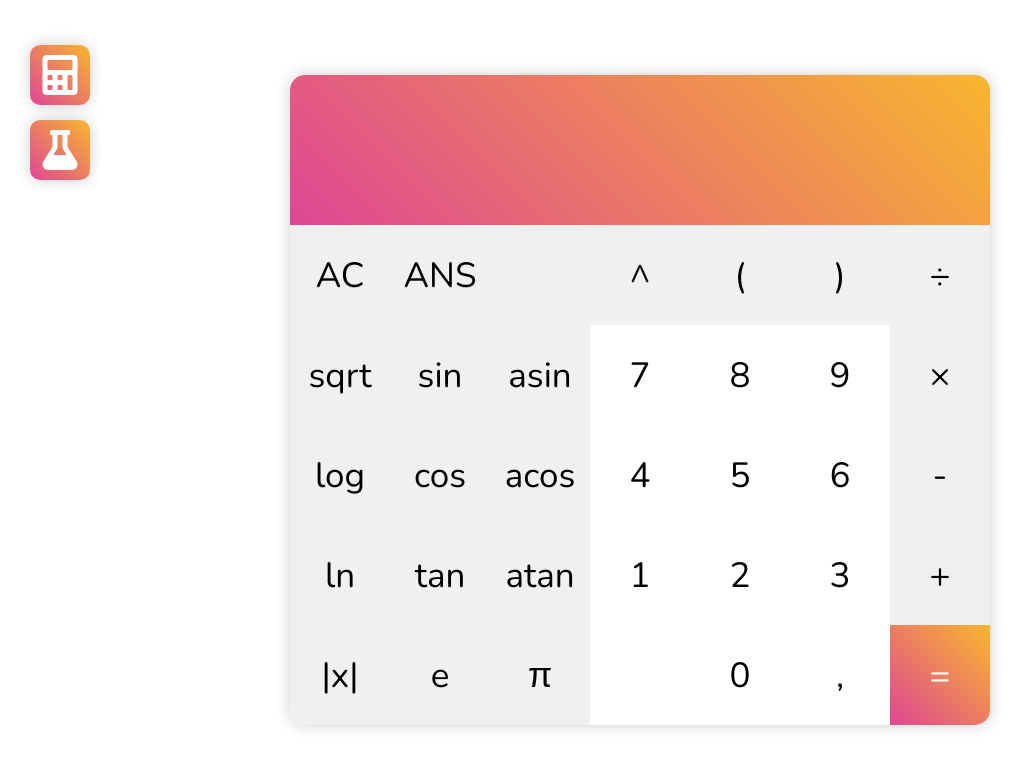
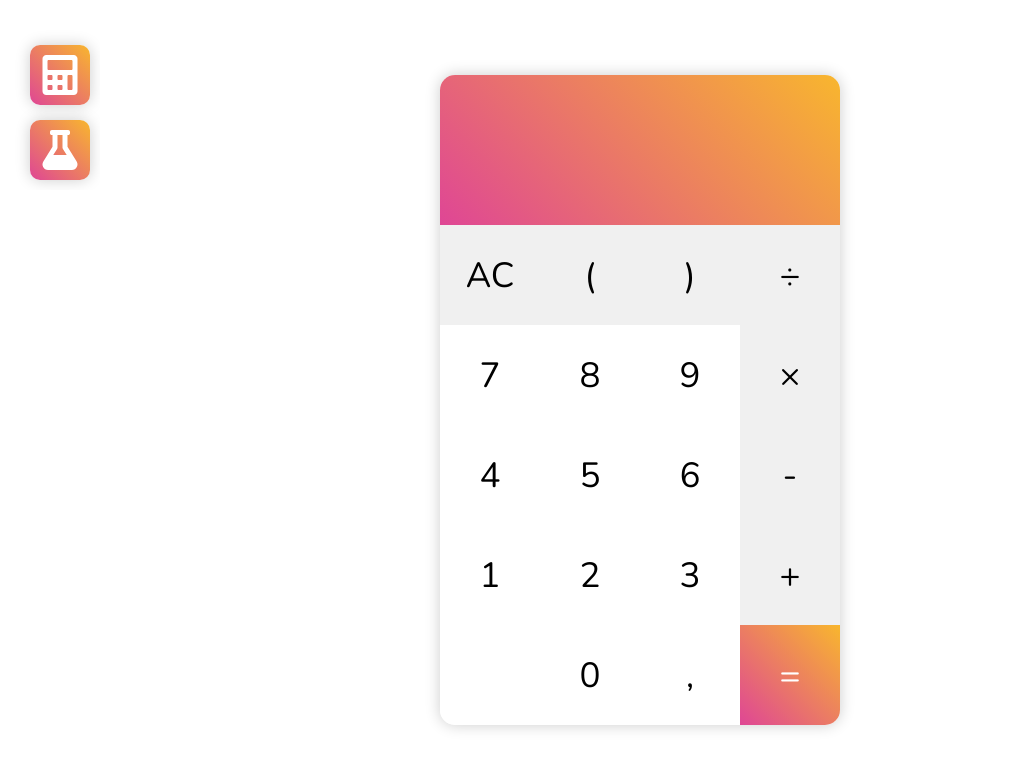
Before and after one commit to TwentyFiveSoftware/calculator, a plain HTML site: page index.html in a window 1280 px wide. Shown: the whole page, without its empty margins (0-1033 px from the left). Drawn offline with nearby package versions, Linux system fonts and the light colour scheme.

Commit message:
Added switching mechanic between standard and advanced calculator.

```diff
--- a/index.html
+++ b/index.html
@@ -8,36 +8,37 @@
     <script src="https://cdn.jsdelivr.net/npm/vue/dist/vue.js"></script>
 </head>
 <body>
-<!--<div class="calculator">-->
-<!--    <div class="calculator__top">-->
-<!--        <div class="calculator__input">{{formattedInput}}</div>-->
-<!--        <div class="calculator__output">{{output}}</div>-->
-<!--    </div>-->
+<div id="app">
+    <div class="calculator" v-if="!advanced">
+        <div class="calculator__top">
+            <div class="calculator__input">{{formattedInput}}</div>
+            <div class="calculator__output">{{output}}</div>
+        </div>
 
-<!--    <div class="calculator__bottom">-->
-<!--        <div class="calculator__button calculator__button&#45;&#45;dark" @click="() => clickButton('AC')">AC</div>-->
-<!--        <div class="calculator__button calculator__button&#45;&#45;dark" @click="() => clickButton('(')">(</div>-->
-<!--        <div class="calculator__button calculator__button&#45;&#45;dark" @click="() => clickButton(')')">)</div>-->
-<!--        <div class="calculator__button calculator__button&#45;&#45;dark" @click="() => clickButton('/')">÷</div>-->
-<!--        <div class="calculator__button" @click="() => clickButton('7')">7</div>-->
-<!--        <div class="calculator__button" @click="() => clickButton('8')">8</div>-->
-<!--        <div class="calculator__button" @click="() => clickButton('9')">9</div>-->
-<!--        <div class="calculator__button calculator__button&#45;&#45;dark" @click="() => clickButton('*')">×</div>-->
-<!--        <div class="calculator__button" @click="() => clickButton('4')">4</div>-->
-<!--        <div class="calculator__button" @click="() => clickButton('5')">5</div>-->
-<!--        <div class="calculator__button" @click="() => clickButton('6')">6</div>-->
-<!--        <div class="calculator__button calculator__button&#45;&#45;dark" @click="() => clickButton('-')">-</div>-->
-<!--        <div class="calculator__button" @click="() => clickButton('1')">1</div>-->
-<!--        <div class="calculator__button" @click="() => clickButton('2')">2</div>-->
-<!--        <div class="calculator__button" @click="() => clickButton('3')">3</div>-->
-<!--        <div class="calculator__button calculator__button&#45;&#45;dark" @click="() => clickButton('+')">+</div>-->
-<!--        <div class="calculator__button"></div>-->
-<!--        <div class="calculator__button" @click="() => clickButton('0')">0</div>-->
-<!--        <div class="calculator__button" @click="() => clickButton('.')">,</div>-->
-<!--        <div class="calculator__button calculator__button&#45;&#45;highlighted" @click="() => clickButton('=')">=</div>-->
-<!--    </div>-->
-<!--</div>-->
-<div class="calculator calculator--extended">
+        <div class="calculator__bottom">
+            <div class="calculator__button calculator__button--dark" @click="() => clickButton('AC')">AC</div>
+            <div class="calculator__button calculator__button--dark" @click="() => clickButton('(')">(</div>
+            <div class="calculator__button calculator__button--dark" @click="() => clickButton(')')">)</div>
+            <div class="calculator__button calculator__button--dark" @click="() => clickButton('/')">÷</div>
+            <div class="calculator__button" @click="() => clickButton('7')">7</div>
+            <div class="calculator__button" @click="() => clickButton('8')">8</div>
+            <div class="calculator__button" @click="() => clickButton('9')">9</div>
+            <div class="calculator__button calculator__button--dark" @click="() => clickButton('*')">×</div>
+            <div class="calculator__button" @click="() => clickButton('4')">4</div>
+            <div class="calculator__button" @click="() => clickButton('5')">5</div>
+            <div class="calculator__button" @click="() => clickButton('6')">6</div>
+            <div class="calculator__button calculator__button--dark" @click="() => clickButton('-')">-</div>
+            <div class="calculator__button" @click="() => clickButton('1')">1</div>
+            <div class="calculator__button" @click="() => clickButton('2')">2</div>
+            <div class="calculator__button" @click="() => clickButton('3')">3</div>
+            <div class="calculator__button calculator__button--dark" @click="() => clickButton('+')">+</div>
+            <div class="calculator__button"></div>
+            <div class="calculator__button" @click="() => clickButton('0')">0</div>
+            <div class="calculator__button" @click="() => clickButton('.')">,</div>
+            <div class="calculator__button calculator__button--highlighted" @click="() => clickButton('=')">=</div>
+        </div>
+    </div>
+    <div class="calculator calculator--extended" v-if="advanced">
         <div class="calculator__top">
             <div class="calculator__input">{{formattedInput}}</div>
             <div class="calculator__output">{{output}}</div>
@@ -82,9 +83,12 @@
         </div>
     </div>
 
+
     <div class="sidebar">
-    <div class="sidebar__button"><img src="assets/icons/calculator-solid.svg" alt="Standard"/></div>
-    <div class="sidebar__button"><img src="assets/icons/flask-solid.svg" alt="Advanced"/></div>
+        <div class="sidebar__button" @click="() => this.advanced = false"><img src="assets/icons/calculator-solid.svg" alt="Standard"/></div>
+        <div class="sidebar__button" @click="() => this.advanced = true"><img src="assets/icons/flask-solid.svg" alt="Advanced"/></div>
+    </div>
+
 </div>
 
 <script src="scripts/MathExpressionEvaluator.js"></script>
--- a/scripts/script.js
+++ b/scripts/script.js
@@ -1,9 +1,10 @@
 new Vue({
-    el: '.calculator',
+    el: '#app',
     data: {
         input: '',
         output: '',
-        lastAnswer: 0
+        lastAnswer: 0,
+        advanced: false
     },
     methods: {
         clickButton(button) {
--- a/style/style.scss
+++ b/style/style.scss
@@ -26,7 +26,7 @@ html {
     font-size: 10px;
 }
 
-body {
+#app {
     width: 100vw;
     height: 100vh;
     background-color: var(--color-background);
```
Also changed, not shown: style/style.css. Lines whose indentation alone changed are shown as unchanged.
